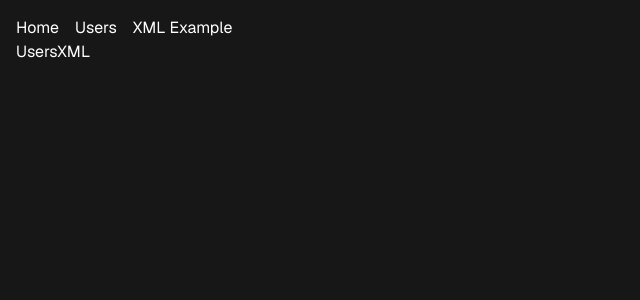
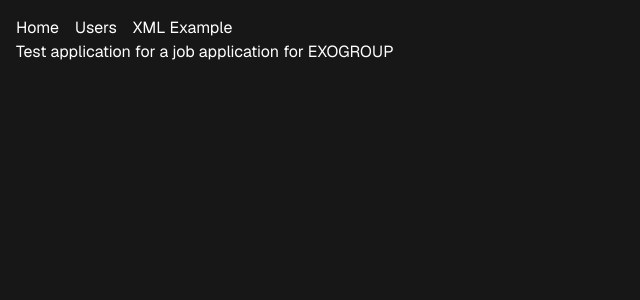
Before and after one commit to knetcode/exo-test, a Next.js app: page / in a window 1280 px wide. Shown: the top 300 px of the page, without its empty margins (0-640 px from the left). Built offline with nearby package versions, Linux system fonts and the light colour scheme.

Commit message:
minor home page content

```diff
--- a/src/app/page.tsx
+++ b/src/app/page.tsx
@@ -1,10 +1,7 @@
-import Link from "next/link";
-
 export default function HomePage() {
   return (
     <div>
-      <Link href="/users">Users</Link>
-      <Link href="/xml">XML</Link>
+      <p>Test application for a job application for EXOGROUP</p>
     </div>
   );
 }
--- a/src/app/users/[id]/page.tsx
+++ b/src/app/users/[id]/page.tsx
@@ -13,6 +13,7 @@
 import { OccupationField } from "@/components/occupation-field";
 import { ButtonContainer } from "@/components/button-container";
 import { onIdBlur } from "@/utils/on-id-blur";
+import { toast } from "sonner";
 
 export default function EditUserPage({ params }: { params: Promise<{ id: string }> }) {
   const { id } = use(params);
@@ -50,6 +51,7 @@
           queryClient.invalidateQueries(trpc.users.list.queryOptions());
           queryClient.invalidateQueries(trpc.users.getById.queryOptions(id));
           router.push("/users");
+          toast.success("User updated successfully");
         },
       }
     );
--- a/src/app/xml/page.tsx
+++ b/src/app/xml/page.tsx
@@ -13,7 +13,6 @@
   if (xmlQuery.isLoading) return <div>Loading...</div>;
   if (xmlQuery.error) return <div>Error: {xmlQuery.error.message}</div>;
 
-  // Parse the XML data
   const parsedData = parseXMLData(xmlQuery.data || "");
 
   return (
```
